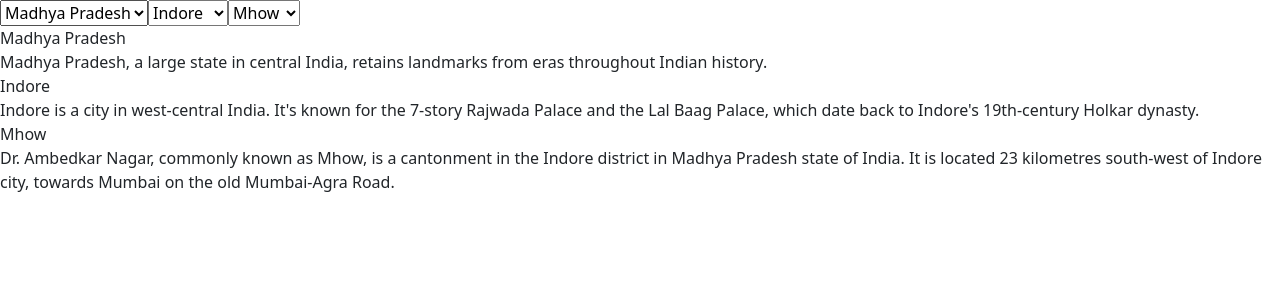
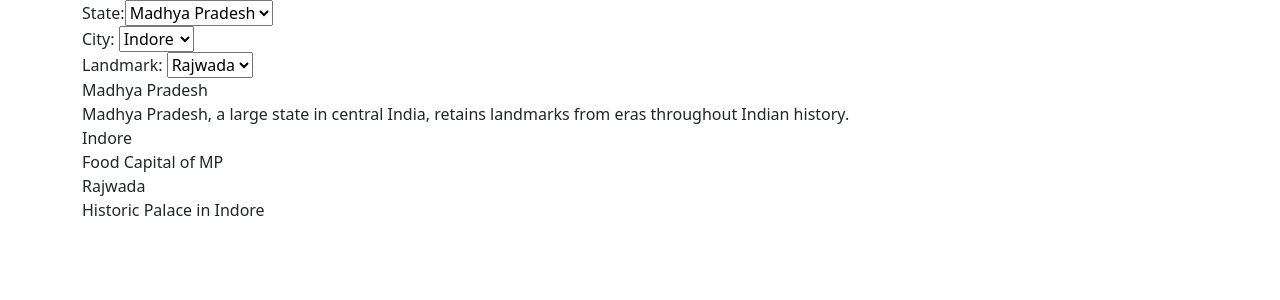
Before and after one commit to acciojob/dropdown-react-Ayushrawat777, a React app: page / in a window 1280 px wide. Shown: the top 300 px of the page. Built offline with nearby package versions, Linux system fonts and the light colour scheme.

Commit message:
Update App.js

```diff
--- a/src/components/App.js
+++ b/src/components/App.js
@@ -1,211 +1,161 @@
-import React, { useState,useReducer } from "react";
+import React, { useState } from "react";
+import "../styles/App.css";
 
-const states = [{
-	name : "Madhya Pradesh",
-	description:"Madhya Pradesh, a large state in central India, retains landmarks from eras throughout Indian history.",
-	city :[{
-		name : "Indore",
-		description:'Indore is a city in west-central India. It\'s known for the 7-story Rajwada Palace and the Lal Baag Palace, which date back to Indore\'s 19th-century Holkar dynasty.',
-		landmarks :[{
-			name : "Mhow",
-			description:"Dr. Ambedkar Nagar, commonly known as Mhow, is a cantonment in the Indore district in Madhya Pradesh state of India. It is located 23 kilometres south-west of Indore city, towards Mumbai on the old Mumbai-Agra Road.",
-		},{
-			name : "Dewas",
-			description:"Dewas is a city in the Malwa region of the Indian state of Madhya Pradesh. The municipality was formerly the seat of two princely states during the British Raj, Dewas Junior state and Dewas Senior state, ruled by the Puar clan of Maratha.",
-		}]
-	},{
-		name : "Bhopal",
-		description:"DBhopal is a city in the central Indian state of Madhya Pradesh. It's one of India's greenest city. There are two main lakes, the Upper Lake and the Lower Lake.",
-		landmarks :[{
-			name : "MANIT",
-			description:"Maulana Azad National Institute of Technology Bhopal is a public technical university located in Bhopal, Madhya Pradesh, India. It is part of a group of publicly funded institutions in India known as National Institutes of Technology. ",
-		},{
-			name: "Berasia",
-			description:"Berasia is a landmark and a nagar palika in Bhopal district in the state of Madhya Pradesh, India. ",
-		}]
-	},{
-		name : "Gwalior",
-		description:"Gwalior is a city in the central Indian state of Madhya Pradesh. It's known for its palaces and temples, including the Sas Bahu Ka Mandir intricately carved Hindu temple. ",
-		landmarks :[{
-			name : "Ajaypur",
-			description:"Little less known city Ajaypur.",
-		}]
-	}]
-},{
-	name : "Jharkhand",
-	description:"Jharkhand is a state in eastern India. It's known for its waterfalls, the elegant Jain temples of Parasnath Hill and the elephants and tigers of Betla National Park.",
-	city :[{
-		name : "Dhanbad",
-		description:"Dhanbad is the second-most populated city in the Indian state of Jharkhand. It ranks as the 33rd largest city in India and is the 42nd largest million-plus urban agglomeration in India. It is the 96th fastest growing urban area of the world by the City Mayors Foundation.",
-		landmarks :[{
-			name : "IIT(ISM) Dhanbad",
-			description:"Indian Institute of Technology (Indian School of Mines) Dhanbad is a public technical and research university located in Dhanbad, India. It is an Institute of National Importance. IIT has 18 academic departments covering Engineering,",
-		},{
-			name : "Hirapur",
-			description:"Hirapur is a census landmark in Balaghat district in the Indian state of Madhya Pradesh.",
-		}]
-	},{
-		name : "Wasseypur",
-		description:"Wasseypur is a neighbourhood in the city of Dhanbad in Dhanbad Sadar subdivision of Dhanbad district in the state of Jharkhand in India. ",
-		landmarks :[{
-			name : "Pandey muhalla",
-			description:"Located behind the dhanbad junction is must visit place.",
-		},{
-			name : "MPI Hall",
-			description:"Space for everyone",
-		}]
-	},{
-		name : "Hazaribagh",
-		description:"Hazaribagh is a city and a municipal corporation in Hazaribagh district in the Indian state of Jharkhand. It is the divisional headquarters of North Chotanagpur division.",
-		landmarks :[{
-			name : "Shaheed Nirmal Mahto Park",
-			description:"Famous for its giant dinosaur structure",
-		},{
-			name : "Gandhi Maidan",
-			description:"Ideal for conduction major events",
-		}]
-	}]
-},{
-	name : "Assam",
-	description:"Assam is a state in northeastern India known for its wildlife, archeological sites and tea plantations. ",
-	city :[{
-		name : "Guwhati",
-		description:"Guwahati is a sprawling city beside the Brahmaputra River in the northeast Indian state of Assam. It's known for holy sites like the hilltop Kamakhya Temple,",
-		landmarks :[{
-			name : "Ganesh Guri",
-			description:"Famous because of PVR city center.",
-		},{
-			name : "Kalyani Nagar",
-			description:"located near famous Lakshmi Nagar",
-		}]
-	},{
-		name : "dimapur",
-		description:"Dimapur is a city in Nagaland, India. It is the most populous city of Nagaland and also the most densely populated city in the state with an estimated population of about 250,000.",
-		landmarks :[{
-			name : "City Tower",
-			description:"Giant Tower standing by the road since history.",
-		},{
-			name : "Sunday Market",
-			description:"Famous for its weekend Sale on all items.",
-		}]
-	},{
-		name : "Tezpur",
-		description:"Tezpur is a landmark and urban agglomeration in Sonitpur district, Assam state, India. Tezpur is located on the banks of the river Brahmaputra, 175 kilometres northeast of Guwahati, and is the largest of the north bank landmarks with a population exceeding 100,000 as per Metropolitan Census 2011.",
-		landmarks :[{
-			name : "Bamuni Hills",
-			description:"Best location for photoshoots",
-		},{
-			name : "Bhujkhowa Bazar",
-			description:"Central Market for Tezpur",
-		}]
-	}]
-},{
-	name : "Bihar",
-	description:"Bihar is a state in East India, bordering Nepal. It is divided by the River Ganges, which floods its fertile plains. Important Buddhist pilgrimage sites include the Bodhi Tree in Bodhgaya's Mahabodhi Temple, under which the Buddha allegedly meditated.",
-	city :[{
-		name : "Patna",
-		description:"Patna is an ancient city that sprawls along the south bank of the Ganges River in Bihar, northeast India.",
-		landmarks :[{
-			name : "Sonpur",
-			description:"Sonpur is a city and sub-division in the Indian state of Bihar, situated on the banks of the River Gandak and Ganges River in the Saran District.",
-		},{
-			name : "Maner",
-			description:"Maner also spelled Maner or Maner Sharif, is a satellite landmark in Patna Metropolitan Region, in the Patna district in the Indian state of Bihar. Maner Sharif lies 24 km west of Patna the capital of Bihar on National Highway 30.",
-		}]
-	},{
-		name : "Gaya",
-		description:"Gaya is a holy city beside the Falgu River, in the northeast Indian state of Bihar. It's known for 18th-century Vishnupad Mandir, a riverside temple with an octagonal shrine. Close by, ancient Mangla Gauri Temple is set on a hilltop. ",
-		landmarks :[{
-			name : "Bakraur",
-			description:"Bakraur, sometimes called Bakrour, is a village located slightly east of Bodh Gaya in the state of Bihar, India. It lies directly across the Phalgu River from the landmark of Bodh Gaya, where Gautama Buddha is said to have attained enlightenment.",
-		},{
-			name : "Barachatti",
-			description:"Barachatti is a block in the Gaya district of Bihar, India. Barachatti contains 141 villages and 13 gram panchayat. Sarwan bazar is the biggest and Nimi is the smallest village of Barachatti. The total population in Barachatti sub-district is 142,534 according to the census during 2011 by Indian Government.",
-		}]
-	},{
-		name : "Darbhanga",
-		description:"Darbhanga is a city and Municipal Corporation in the Indian state of Bihar. It is the 6th largest city of Bihar, only after Patna, Gaya, Bhagalpur, Muzaffarpur and Purnea. It is the headquarters of Darbhanga district and Darbhanga division and was the seat of the Raj Darbhanga and capital of the Mithila region.",
-		landmarks :[{
-			name : "Singhwara",
-			description:"Famous for its Groundnut Market",
-		},{
-			name : "Jale",
-			description:"Famous for its roasted seads market.",
-		}]
-	}]
-}];
-
-
-function App() {
-	const [selectedState, setSelectedState] = useState(0);
-	const [selectedCity, setSelectedCity] = useState(0);
-	const [selectedLandmark, setSelectedLandmark] = useState(0);
-
-	const handleStateChange = (event) => {
-	  const newState = parseInt(event.target.value);
-	  setSelectedState(newState);
-	  setSelectedCity(0);
-	  setSelectedLandmark(0);
+const data = {
+  "Madhya Pradesh": {
+    description:
+      "Madhya Pradesh, a large state in central India, retains landmarks from eras throughout Indian history.",
+    cities: {
+      Indore: {
+        description: "Food Capital of MP",
+        landmarks: {
+          Rajwada: "Historic Palace in Indore",
+          Sarafa: "Famous Night Market",
+        },
+      },
+      Bhopal: {
+        description: "City of Lakes",
+        landmarks: {
+          "Upper Lake": "Largest Artificial Lake in India",
+          "Taj-ul-Masjid": "One of the Largest Mosques in Asia",
+        },
+      },
+    },
+  },
+  Rajasthan: {
+    description: "Land of Kings",
+    cities: {
+      Jaipur: {
+        description: "Pink City",
+        landmarks: {
+          "Hawa Mahal": "Palace of Winds",
+          "Amber Fort": "Famous Fort in Jaipur",
+        },
+      },
+      Udaipur: {
+        description: "City of Lakes",
+        landmarks: {
+          "City Palace": "Historic Palace in Udaipur",
+          "Lake Pichola": "Famous Lake in Udaipur",
+        },
+      },
+    },
+  },
+  Assam: {
+    description:
+      "Assam is a state in northeastern India known for its wildlife, archeological sites and tea plantations.",
+    cities: {
+      Guwhati: {
+        description:
+          "Guwahati is a sprawling city beside the Brahmaputra River in the northeast Indian state of Assam. It's known for holy sites like the hilltop Kamakhya Temple",
+        landmarks: {
+          "Ganesh Guri": "Famous because of PVR city center.",
+          "Kalyani Nagar": "located near famous Lakshmi Nagar",
+        },
+      },
+      Tezpur: {
+        description:
+          "Tezpur is a landmark and urban agglomeration in Sonitpur district, Assam state, India. Tezpur is located on the banks of the river Brahmaputra, 175 kilometres northeast of Guwahati, and is the largest of the north bank landmarks with a population exceeding 100,000 as per Metropolitan Census 2011.",
+        landmarks: {
+          "Bamuni Hills": "Best location for photoshoots",
+          "Bhujkhowa Bazar": "Central Market for Tezpur",
+        },
+      },
+    },
+  },
 };
 
-	const handleCityChange = (event) => {
-	  const newCity = parseInt(event.target.value);
-	  setSelectedCity(newCity);
-	  setSelectedLandmark(0);
+const App = () => {
+  const [selectedState, setSelectedState] = useState("Madhya Pradesh");
+  const [selectedCity, setSelectedCity] = useState("Indore");
+  const [selectedLandmark, setSelectedLandmark] = useState("Rajwada");
+
+  const handleStateChange = (e) => {
+    const newState = e.target.value;
+    setSelectedState(newState);
+    const firstCity = Object.keys(data[newState].cities)[0];
+    setSelectedCity(firstCity);
+    setSelectedLandmark(
+      Object.keys(data[newState].cities[firstCity].landmarks)[0]
+    );
   };
 
-	const handleLandmarkChange = (event) => {
-	  const newLandmark = parseInt(event.target.value);
-	  setSelectedLandmark(newLandmark);
+  const handleCityChange = (e) => {
+    const newCity = e.target.value;
+    setSelectedCity(newCity);
+    setSelectedLandmark(
+      Object.keys(data[selectedState].cities[newCity].landmarks)[0]
+    );
   };
 
   return (
-	  <div id="main">
-		<select id="state" onChange={handleStateChange} value={selectedState}>
-		  {states.map((state, index) => (
-			<option key={index} value={index}>
-			  {state.name}
+    <div className="container">
+      <div className="tag-container">
+        <div>
+          <label>State:</label>
+          <select id="state" value={selectedState} onChange={handleStateChange}>
+            {Object.keys(data).map((state, index) => (
+              <option key={index} value={state}>
+                {state}
               </option>
             ))}
           </select>
-		<select id="city" onChange={handleCityChange} value={selectedCity}>
-		  {states[selectedState].city.map((city, index) => (
-			<option key={index} value={index}>
-			  {city.name}
+        </div>
+        <div>
+          <label>City:</label>{" "}
+          <select id="city" value={selectedCity} onChange={handleCityChange}>
+            {Object.keys(data[selectedState].cities).map((city, index) => (
+              <option key={index} value={city}>
+                {city}
               </option>
             ))}
           </select>
+        </div>
+        <div>
+          {" "}
+          <label>Landmark:</label>{" "}
           <select
             id="landmark"
-		  onChange={handleLandmarkChange}
             value={selectedLandmark}
+            onChange={(e) => setSelectedLandmark(e.target.value)}
           >
-		  {states[selectedState].city[selectedCity].landmarks.map(
-			(landmark, index) => (
-			  <option key={index} value={index}>
-				{landmark.name}
+            {Object.keys(
+              data[selectedState].cities[selectedCity].landmarks
+            ).map((landmark, index) => (
+              <option key={index} value={landmark}>
+                {landmark}
               </option>
-			)
-		  )}
+            ))}
           </select>
-		<div id="state-title">{states[selectedState].name}</div>
-		<div id="state-description">{states[selectedState].description}</div>
-		<div id="city-title">
-		  {states[selectedState].city[selectedCity].name}
         </div>
+      </div>
+      <div className="info-container">
+        <div className="box">
+          {" "}
+          <div id="box-name">{selectedState}</div>
+          <div id="state-description">{data[selectedState].description}</div>
+        </div>
+        <div className="box">
+          {" "}
+          <div id="box-name">{selectedCity}</div>
           <div id="city-description">
-		  {states[selectedState].city[selectedCity].description}
+            {data[selectedState].cities[selectedCity].description}
           </div>
-		<div id="landmark-title">
-		  {states[selectedState].city[selectedCity].landmarks[selectedLandmark]
-			.name}
         </div>
+        <div className="box">
+          {" "}
+          <div id="box-name">{selectedLandmark}</div>
           <div id="landmark-description">
-		  {states[selectedState].city[selectedCity].landmarks[selectedLandmark]
-			.description}
+            {
+              data[selectedState].cities[selectedCity].landmarks[
+                selectedLandmark
+              ]
+            }
+          </div>
+        </div>
       </div>
     </div>
   );
-  }
+};
 
 export default App;
```
Lines whose indentation alone changed are shown as unchanged.
